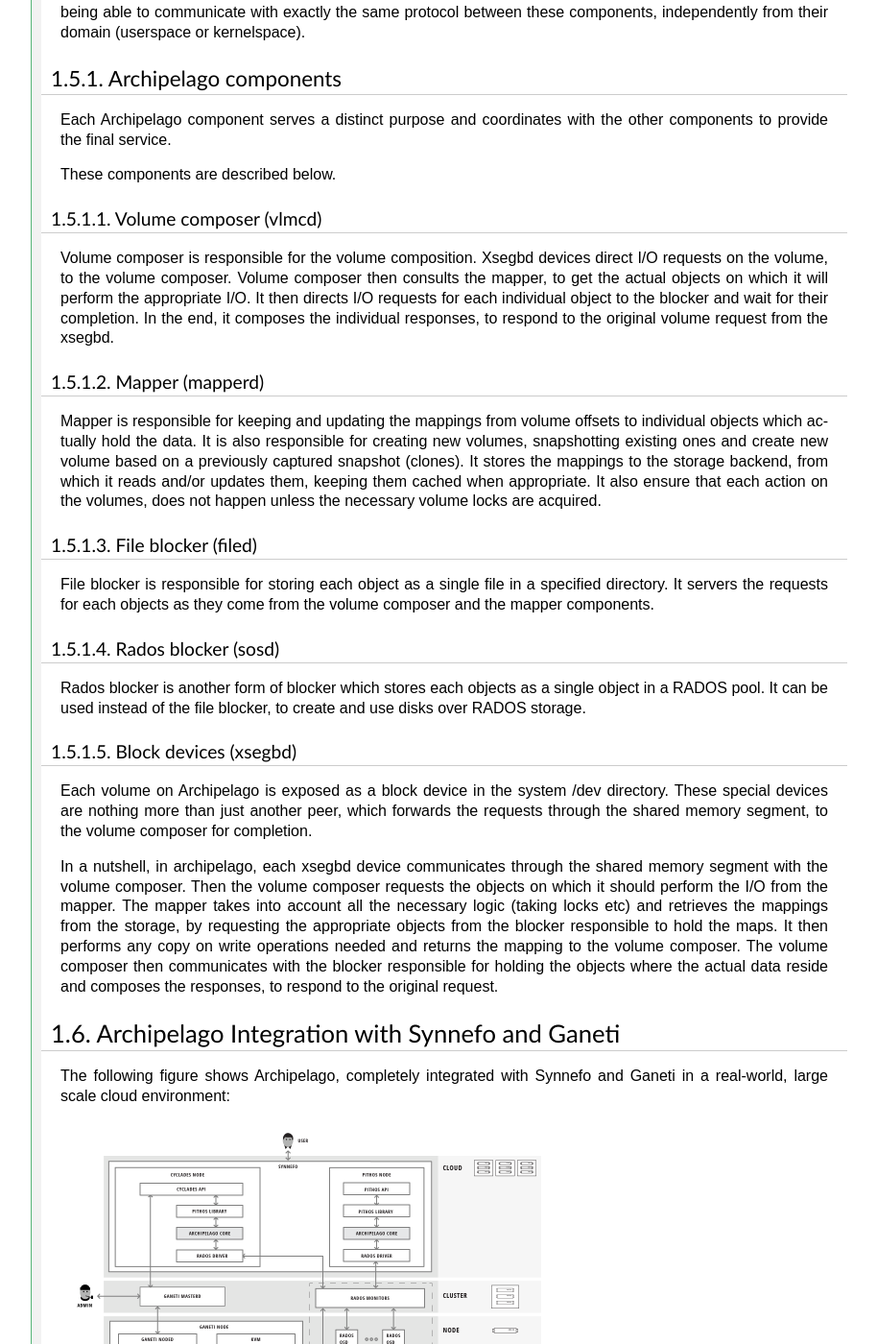
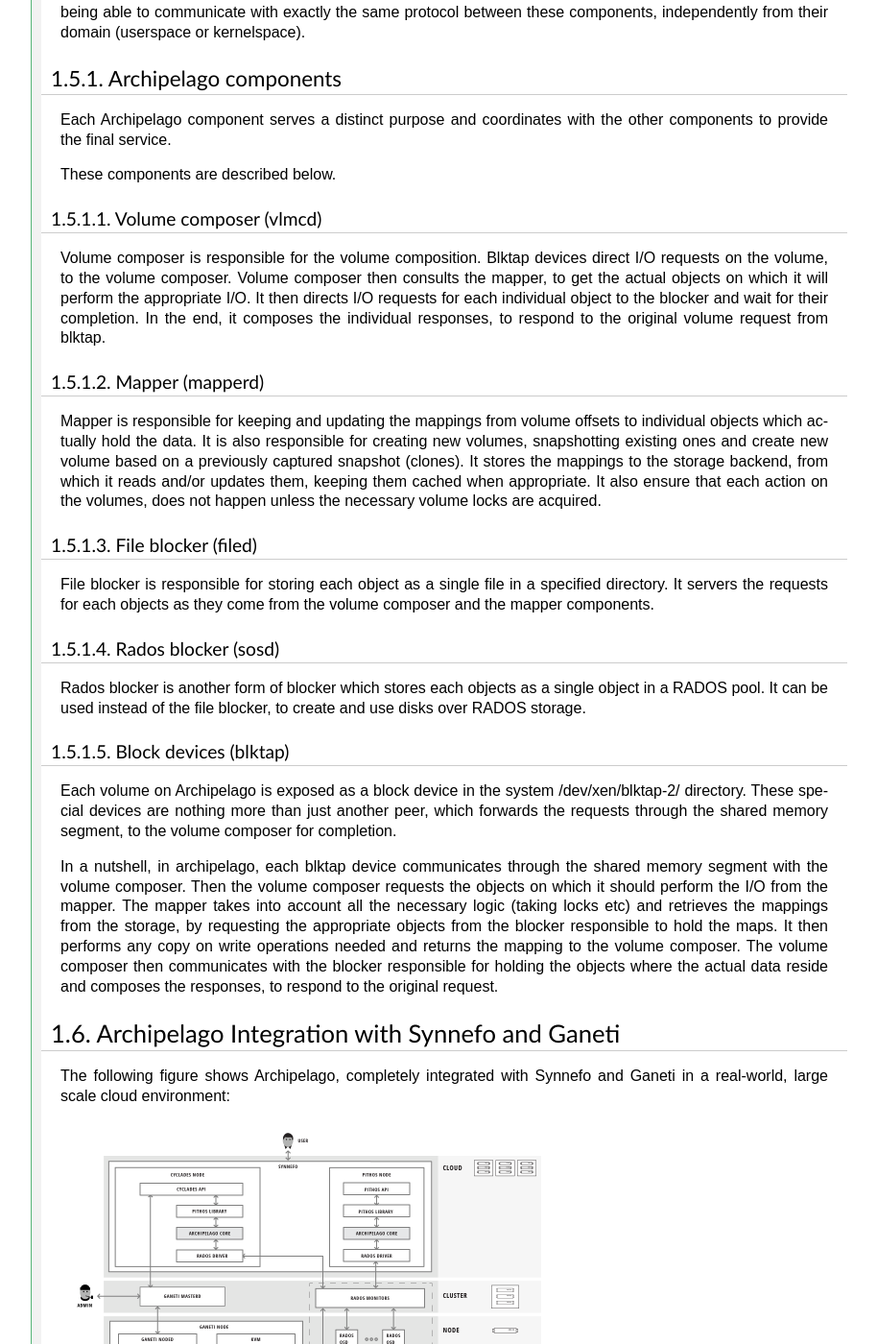
Before and after one commit to grnet/archipelago, a Sphinx documentation site: the page built from docs/archipelago.rst, in a window 1280 px wide and 1400 px high, scrolled down 4598 px. Shown: the whole window at 96% size, without its empty margins (187-1101 px from the left). Built offline with Sphinx 7.4.7, drawn with Linux system fonts in a browser that asks for light colours; pages that are not in the unit, such as notebooks, are missing from menus; some of the changed text lies outside the part shown.

Commit message:
docs: Update docs based on the new block device
Add new configuration options, USER & GROUP.

```diff
--- a/docs/archipelago.rst
+++ b/docs/archipelago.rst
@@ -215,12 +215,12 @@
 Volume composer (vlmcd)
 ~~~~~~~~~~~~~~~~~~~~~~~
 
-Volume composer is responsible for the volume composition. Xsegbd devices direct
+Volume composer is responsible for the volume composition. Blktap devices direct
 I/O requests on the volume, to the volume composer. Volume composer then
 consults the mapper, to get the actual objects on which it will perform the
 appropriate I/O. It then directs I/O requests for each individual object to the
 blocker and wait for their completion. In the end, it composes the individual
-responses, to respond to the original volume request from the xsegbd.
+responses, to respond to the original volume request from blktap.
 
 Mapper (mapperd)
 ~~~~~~~~~~~~~~~~
@@ -247,15 +247,15 @@
 object in a RADOS pool. It can be used instead of the file blocker, to create
 and use disks over RADOS storage.
 
-Block devices (xsegbd)
+Block devices (blktap)
 ~~~~~~~~~~~~~~~~~~~~~~
 
-Each volume on Archipelago is exposed as a block device in the system /dev
-directory. These special devices are nothing more than just another peer, which
-forwards the requests through the shared memory segment, to the volume composer
-for completion.
+Each volume on Archipelago is exposed as a block device in the system
+/dev/xen/blktap-2/ directory. These special devices are nothing more than just
+another peer, which forwards the requests through the shared memory segment,
+to the volume composer for completion.
 
-In a nutshell, in archipelago, each xsegbd device communicates through the
+In a nutshell, in archipelago, each blktap device communicates through the
 shared memory segment with the volume composer. Then the volume composer
 requests the objects on which it should perform the I/O from the mapper. The
 mapper takes into account all the necessary logic (taking locks etc) and
--- a/docs/design/design_entities.rst
+++ b/docs/design/design_entities.rst
@@ -51,7 +51,7 @@
 
 Each type of endpoint is served by the corresponding `endpoint driver`:
 
-* block driver (the ``xsegbd`` peer)
+* block driver (the ``blktap`` peer)
 * qemu driver (resides inside the ``vlmc`` tool)
 * http driver (the ``pithos`` peer)
 
```
Also changed, not shown: docs/archipelago_deploy.rst (+6 -6 lines).
